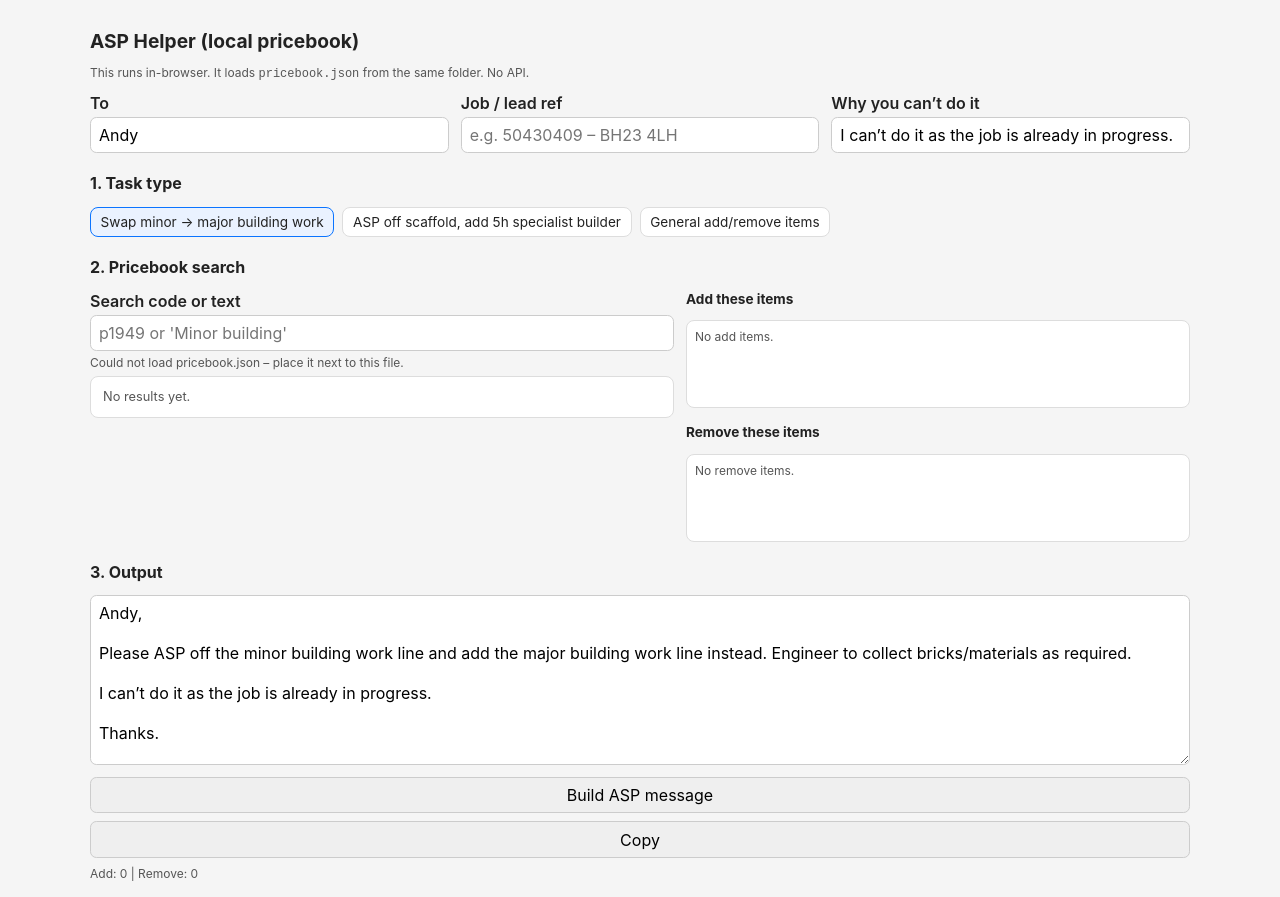
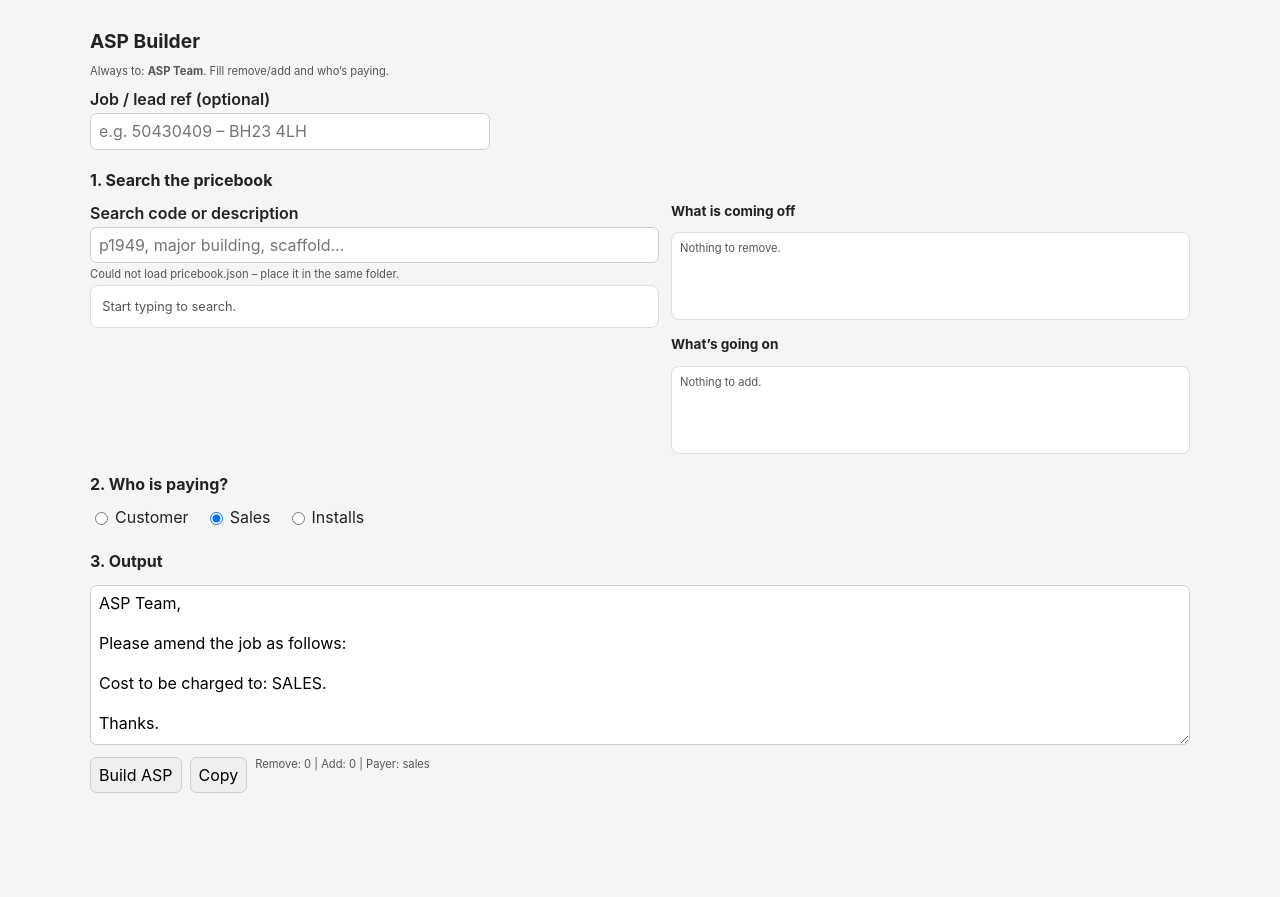
Before and after one commit to martinbibb-cmd/Asp, a plain HTML site: page index.html in a window 1280 px wide. After the commit the page ends 809 px from the top, so only its background shows below. Drawn offline with Linux system fonts and the light colour scheme; no server answers.

Commit message:
Revamp ASP builder interface

```diff
--- a/index.html
+++ b/index.html
@@ -2,7 +2,7 @@
 <html lang="en">
 <head>
   <meta charset="UTF-8" />
-  <title>ASP Helper + Pricebook (Local)</title>
+  <title>ASP Builder (remove / add / payer)</title>
   <meta name="viewport" content="width=device-width,initial-scale=1" />
   <style>
     :root {
@@ -16,33 +16,20 @@
       max-width: 1100px;
       margin-inline: auto;
     }
-    h1 { font-size: 1.2rem; margin-bottom: .3rem; }
+    h1 { font-size: 1.2rem; margin-bottom: .4rem; }
     h2 { font-size: 1rem; margin-top: 1.25rem; }
     label { font-weight: 600; display:block; margin-bottom:.25rem; }
-    input, textarea, button, select {
+    input, button, textarea {
       font: inherit;
       padding: .45rem .5rem;
       border: 1px solid #ccc;
       border-radius: .4rem;
-      width: 100%;
       box-sizing: border-box;
     }
-    textarea { min-height: 170px; resize: vertical; }
+    input, textarea { width: 100%; }
+    textarea { min-height: 160px; resize: vertical; }
     .row { display:flex; gap:.75rem; flex-wrap:wrap; }
-    .col { flex:1 1 240px; }
-    .tile-row { display:flex; gap:.5rem; flex-wrap:wrap; }
-    .tile {
-      background:#fff;
-      border:1px solid #ddd;
-      border-radius:.5rem;
-      padding:.4rem .6rem;
-      cursor:pointer;
-      font-size:.85rem;
-    }
-    .tile.active {
-      border-color:#0b74ff;
-      background:#eaf2ff;
-    }
+    .col { flex:1 1 280px; }
     .box {
       background:#fff;
       border:1px solid #ddd;
@@ -50,179 +37,166 @@
       padding:.5rem;
     }
     .search-results div {
-      padding:.3rem .25rem;
-      border-bottom:1px solid #eee;
       display:flex;
       justify-content:space-between;
       gap:.5rem;
       align-items:center;
+      border-bottom:1px solid #eee;
+      padding:.3rem .2rem;
       font-size:.8rem;
     }
     .search-results div:last-child { border-bottom:none; }
-    .btn-sm {
-      width:auto;
-      padding:.25rem .45rem;
-      font-size:.7rem;
-    }
-    .pill-list {
-      display:flex;
-      flex-wrap:wrap;
-      gap:.4rem;
-    }
+    .btn-sm { width:auto; padding:.25rem .45rem; font-size:.7rem; }
+    .pill-list { display:flex; flex-wrap:wrap; gap:.4rem; }
     .pill {
       background:#eef4ff;
       border-radius:999px;
       padding:.25rem .6rem;
       display:flex;
-      gap:.3rem;
+      gap:.35rem;
       align-items:center;
       font-size:.75rem;
     }
-    .pill button {
-      border:none;
-      background:none;
-      font-weight:700;
-      cursor:pointer;
-      padding:0;
-    }
-    .info { font-size:.75rem; color:#555; }
-    @media (max-width: 700px) {
-      .row { flex-direction:column; }
-    }
+    .pill button { border:none; background:none; font-weight:700; cursor:pointer; padding:0; }
+    .info { font-size:.7rem; color:#555; }
+    .payer-wrap { display:flex; gap:1rem; flex-wrap:wrap; margin-top:.4rem; }
+    .payer-wrap label { font-weight:400; display:flex; align-items:center; gap:.25rem; }
+    @media (max-width: 700px) { .row { flex-direction:column; } }
   </style>
 </head>
 <body>
-  <h1>ASP Helper (local pricebook)</h1>
-  <p class="info">
-    This runs in-browser. It loads <code>pricebook.json</code> from the same folder. No API.
-  </p>
+  <h1>ASP Builder</h1>
+  <p class="info">Always to: <strong>ASP Team</strong>. Fill remove/add and who’s paying.</p>
 
-  <!-- top meta -->
+  <div style="max-width:400px; margin-bottom:1rem;">
+    <label for="jobref">Job / lead ref (optional)</label>
+    <input id="jobref" placeholder="e.g. 50430409 – BH23 4LH" />
+  </div>
+
+  <h2>1. Search the pricebook</h2>
   <div class="row">
-    <div class="col">
-      <label for="to">To</label>
-      <input id="to" value="Andy" />
+    <div class="col" style="flex:1 1 330px;">
+      <label for="search">Search code or description</label>
+      <input id="search" placeholder="p1949, major building, scaffold..." />
+      <div id="searchStatus" class="info" style="margin-top:.25rem;"></div>
+      <div id="results" class="box search-results" style="margin-top:.25rem; max-height:250px; overflow:auto;">
+        <div class="info">Start typing to search.</div>
+      </div>
     </div>
     <div class="col">
-      <label for="jobref">Job / lead ref</label>
-      <input id="jobref" placeholder="e.g. 50430409 – BH23 4LH" />
-    </div>
-    <div class="col">
-      <label for="reason">Why you can’t do it</label>
-      <input id="reason" value="I can’t do it as the job is already in progress." />
+      <h3 style="font-size:.85rem;margin-top:0;">What is coming off</h3>
+      <div id="removeList" class="pill-list box" style="min-height:70px;"></div>
+      <h3 style="font-size:.85rem;margin-top:1rem;">What’s going on</h3>
+      <div id="addList" class="pill-list box" style="min-height:70px;"></div>
     </div>
   </div>
 
-  <!-- task presets -->
-  <h2>1. Task type</h2>
-  <div class="tile-row" id="taskTiles"></div>
-
-  <!-- pricebook search -->
-  <h2>2. Pricebook search</h2>
-  <div class="row">
-    <div class="col" style="flex:1 1 320px;">
-      <label for="search">Search code or text</label>
-      <input id="search" placeholder="p1949 or 'Minor building'" />
-      <div id="searchStatus" class="info" style="margin-top:.25rem;"></div>
-      <div id="results" class="box search-results" style="margin-top:.35rem; max-height:260px; overflow:auto;">
-        <div class="info">No results yet.</div>
-      </div>
-    </div>
-    <div class="col">
-      <h3 style="font-size:.85rem;margin-top:0;">Add these items</h3>
-      <div id="addList" class="pill-list box" style="min-height:70px;"></div>
-      <h3 style="font-size:.85rem;margin-top:1rem;">Remove these items</h3>
-      <div id="removeList" class="pill-list box" style="min-height:70px;"></div>
-    </div>
+  <h2>2. Who is paying?</h2>
+  <div class="payer-wrap" id="payerWrap">
+    <label><input type="radio" name="payer" value="customer" /> Customer</label>
+    <label><input type="radio" name="payer" value="sales" checked /> Sales</label>
+    <label><input type="radio" name="payer" value="installs" /> Installs</label>
   </div>
 
-  <!-- output -->
   <h2>3. Output</h2>
   <textarea id="output" readonly></textarea>
   <div style="margin-top:.5rem; display:flex; gap:.5rem; flex-wrap:wrap;">
-    <button id="buildBtn">Build ASP message</button>
+    <button id="buildBtn">Build ASP</button>
     <button id="copyBtn">Copy</button>
-    <span id="buildInfo" class="info"></span>
+    <span id="info" class="info"></span>
   </div>
 
   <script>
-    // ---------- CONFIG ----------
-    // These are the standard ASP phrasings you keep using.
-    const TASK_PRESETS = [
-      {
-        id: "swap-minor-major",
-        label: "Swap minor → major building work",
-        body: "Please ASP off the minor building work line and add the major building work line instead. Engineer to collect bricks/materials as required."
-      },
-      {
-        id: "remove-scaffold-add-5hr",
-        label: "ASP off scaffold, add 5h specialist builder",
-        body: "Please ASP off the scaffolding and add the 5 hour specialist builder pack to cover access/making good."
-      },
-      {
-        id: "general",
-        label: "General add/remove items",
-        body: "Please adjust the job as per the items below and cast to sales."
-      }
-    ];
+    let PRICEBOOK = [];
+    let removeItems = [];
+    let addItems = [];
 
-    // ---------- STATE ----------
-    let PRICEBOOK = [];                 // loaded from pricebook.json
-    let currentTaskId = TASK_PRESETS[0].id;
-    let addItems = [];   // {code, description, price}
-    let removeItems = []; // same
-
-    // ---------- DOM ----------
-    const taskTilesEl = document.getElementById("taskTiles");
     const searchInput = document.getElementById("search");
     const resultsEl = document.getElementById("results");
     const searchStatusEl = document.getElementById("searchStatus");
+    const removeListEl = document.getElementById("removeList");
     const addListEl = document.getElementById("addList");
-    const removeListEl = document.getElementById("removeList");
     const outputEl = document.getElementById("output");
-    const buildInfoEl = document.getElementById("buildInfo");
+    const infoEl = document.getElementById("info");
 
-    // ---------- RENDER TASK TILES ----------
-    function renderTaskTiles() {
-      taskTilesEl.innerHTML = "";
-      TASK_PRESETS.forEach(t => {
-        const div = document.createElement("div");
-        div.className = "tile" + (t.id === currentTaskId ? " active" : "");
-        div.textContent = t.label;
-        div.onclick = () => {
-          currentTaskId = t.id;
-          renderTaskTiles();
-          buildMessage();
-        };
-        taskTilesEl.appendChild(div);
-      });
+    searchStatusEl.textContent = "Loading pricebook...";
+
+    function formatPrice(value) {
+      if (value === null || value === undefined || value === "") return "";
+      const num = Number(value);
+      if (Number.isNaN(num)) return "";
+      return `£${Number.isInteger(num) ? num.toString() : num.toFixed(2)}`;
     }
 
-    // ---------- LOAD PRICEBOOK ----------
     async function loadPricebook() {
       try {
         const res = await fetch("pricebook.json");
         if (!res.ok) throw new Error("HTTP " + res.status);
         const data = await res.json();
         PRICEBOOK = Array.isArray(data) ? data : [];
-        searchStatusEl.textContent = `Loaded ${PRICEBOOK.length} items from pricebook.json`;
+        searchStatusEl.textContent = `Loaded ${PRICEBOOK.length} pricebook items.`;
       } catch (err) {
         PRICEBOOK = [];
-        searchStatusEl.textContent = "Could not load pricebook.json – place it next to this file.";
+        searchStatusEl.textContent = "Could not load pricebook.json – place it in the same folder.";
       }
     }
 
-    // ---------- SEARCH ----------
+    function renderLists() {
+      if (!removeItems.length) {
+        removeListEl.innerHTML = `<span class="info">Nothing to remove.</span>`;
+      } else {
+        removeListEl.innerHTML = "";
+        removeItems.forEach((it, idx) => {
+          const pill = document.createElement("span");
+          pill.className = "pill";
+          const price = formatPrice(it.price);
+          const text = `${it.description || ""}${price ? " " + price : ""}`.trim();
+          pill.innerHTML = `<strong>${it.code || "?"}</strong>${text ? " " + text : ""}`;
+          const btn = document.createElement("button");
+          btn.textContent = "×";
+          btn.onclick = () => {
+            removeItems.splice(idx,1);
+            renderLists();
+            buildASP();
+          };
+          pill.appendChild(btn);
+          removeListEl.appendChild(pill);
+        });
+      }
+
+      if (!addItems.length) {
+        addListEl.innerHTML = `<span class="info">Nothing to add.</span>`;
+      } else {
+        addListEl.innerHTML = "";
+        addItems.forEach((it, idx) => {
+          const pill = document.createElement("span");
+          pill.className = "pill";
+          const price = formatPrice(it.price);
+          const text = `${it.description || ""}${price ? " " + price : ""}`.trim();
+          pill.innerHTML = `<strong>${it.code || "?"}</strong>${text ? " " + text : ""}`;
+          const btn = document.createElement("button");
+          btn.textContent = "×";
+          btn.onclick = () => {
+            addItems.splice(idx,1);
+            renderLists();
+            buildASP();
+          };
+          pill.appendChild(btn);
+          addListEl.appendChild(pill);
+        });
+      }
+    }
+
     function doSearch(term) {
       term = term.trim().toLowerCase();
       if (!term) {
-        resultsEl.innerHTML = `<div class="info">Type a code or description.</div>`;
+        resultsEl.innerHTML = `<div class="info">Start typing to search.</div>`;
         return;
       }
       const filtered = PRICEBOOK.filter(item => {
         return (item.code && item.code.toLowerCase().includes(term)) ||
                (item.description && item.description.toLowerCase().includes(term));
-      }).slice(0, 50); // cap
+      }).slice(0, 50);
       if (!filtered.length) {
         resultsEl.innerHTML = `<div class="info">No matches.</div>`;
         return;
@@ -232,129 +206,93 @@
         const row = document.createElement("div");
         const left = document.createElement("div");
         left.style.flex = "1";
-        left.innerHTML = `<strong>${item.code || "?"}</strong> – ${item.description || ""} ${item.price ? " (£" + item.price + ")" : ""}`;
+        const price = formatPrice(item.price);
+        const description = item.description ? ` – ${item.description}` : "";
+        const code = item.code || "?";
+        left.innerHTML = `<strong>${code}</strong>${description}${price ? " ("+price+")" : ""}`;
         const right = document.createElement("div");
+        const btnRemove = document.createElement("button");
+        btnRemove.textContent = "Off";
+        btnRemove.className = "btn-sm";
+        btnRemove.onclick = () => {
+          removeItems.push(item);
+          renderLists();
+          buildASP();
+        };
         const btnAdd = document.createElement("button");
-        btnAdd.textContent = "+ Add";
+        btnAdd.textContent = "On";
         btnAdd.className = "btn-sm";
         btnAdd.onclick = () => {
           addItems.push(item);
           renderLists();
-          buildMessage();
+          buildASP();
         };
-        const btnRemove = document.createElement("button");
-        btnRemove.textContent = "− Remove";
-        btnRemove.className = "btn-sm";
-        btnRemove.onclick = () => {
-          removeItems.push(item);
-          renderLists();
-          buildMessage();
-        };
+        right.appendChild(btnRemove);
         right.appendChild(btnAdd);
-        right.appendChild(btnRemove);
         row.appendChild(left);
         row.appendChild(right);
         resultsEl.appendChild(row);
       });
     }
 
-    // ---------- RENDER LISTS ----------
-    function renderLists() {
-      // add
-      if (!addItems.length) {
-        addListEl.innerHTML = `<span class="info">No add items.</span>`;
-      } else {
-        addListEl.innerHTML = "";
-        addItems.forEach((it, idx) => {
-          const pill = document.createElement("span");
-          pill.className = "pill";
-          pill.innerHTML = `<strong>${it.code}</strong> ${it.description} ${it.price ? "£"+it.price : ""}`;
-          const btn = document.createElement("button");
-          btn.textContent = "×";
-          btn.onclick = () => {
-            addItems.splice(idx,1);
-            renderLists();
-            buildMessage();
-          };
-          pill.appendChild(btn);
-          addListEl.appendChild(pill);
-        });
-      }
-      // remove
-      if (!removeItems.length) {
-        removeListEl.innerHTML = `<span class="info">No remove items.</span>`;
-      } else {
-        removeListEl.innerHTML = "";
-        removeItems.forEach((it, idx) => {
-          const pill = document.createElement("span");
-          pill.className = "pill";
-          pill.innerHTML = `<strong>${it.code}</strong> ${it.description} ${it.price ? "£"+it.price : ""}`;
-          const btn = document.createElement("button");
-          btn.textContent = "×";
-          btn.onclick = () => {
-            removeItems.splice(idx,1);
-            renderLists();
-            buildMessage();
-          };
-          pill.appendChild(btn);
-          removeListEl.appendChild(pill);
-        });
-      }
+    function getPayer() {
+      const checked = document.querySelector('input[name="payer"]:checked');
+      return checked ? checked.value : "sales";
     }
 
-    // ---------- BUILD MESSAGE ----------
-    function buildMessage() {
-      const to = document.getElementById("to").value.trim() || "Andy";
+    function buildASP() {
       const jobref = document.getElementById("jobref").value.trim();
-      const reason = document.getElementById("reason").value.trim();
-      const task = TASK_PRESETS.find(t => t.id === currentTaskId) || TASK_PRESETS[0];
-
-      const addLines = addItems.map(it => {
-        const pricePart = it.price ? ` (£${it.price})` : "";
-        return `• ADD ${it.code} – ${it.description}${pricePart} (cast to sales)`;
+      const payer = getPayer();
+      const remover = removeItems.map(it => {
+        const price = formatPrice(it.price);
+        const code = it.code || "?";
+        const description = it.description ? ` – ${it.description}` : "";
+        return `• ${code}${description}${price ? " ("+price+")" : ""}`;
       }).join("\n");
-      const removeLines = removeItems.map(it => {
-        const pricePart = it.price ? ` (£${it.price})` : "";
-        return `• REMOVE ${it.code} – ${it.description}${pricePart}`;
+      const adder = addItems.map(it => {
+        const price = formatPrice(it.price);
+        const code = it.code || "?";
+        const description = it.description ? ` – ${it.description}` : "";
+        return `• ${code}${description}${price ? " ("+price+")" : ""} (cast to ${payer})`;
       }).join("\n");
 
-      const blocks = [];
-      if (addLines) blocks.push("Add:\n" + addLines);
-      if (removeLines) blocks.push("Remove:\n" + removeLines);
+      const lines = [];
+      lines.push("ASP Team,");
+      lines.push("");
+      if (jobref) lines.push(`Job/ref: ${jobref}`);
+      lines.push("Please amend the job as follows:");
+      lines.push("");
+      if (remover) {
+        lines.push("Remove:");
+        lines.push(remover);
+        lines.push("");
+      }
+      if (adder) {
+        lines.push("Add:");
+        lines.push(adder);
+        lines.push("");
+      }
+      lines.push(`Cost to be charged to: ${payer.toUpperCase()}.`);
+      lines.push("");
+      lines.push("Thanks.");
 
-      const jobLine = jobref ? `Job/ref: ${jobref}\n` : "";
-
-      const msg =
-`${to},
-
-${task.body}
-
-${blocks.length ? blocks.join("\n\n") + "\n\n" : ""}${jobLine}${reason}
-
-Thanks.`;
-
-      outputEl.value = msg;
-      buildInfoEl.textContent = `Add: ${addItems.length} | Remove: ${removeItems.length}`;
+      outputEl.value = lines.join("\n");
+      infoEl.textContent = `Remove: ${removeItems.length} | Add: ${addItems.length} | Payer: ${payer}`;
     }
 
-    // ---------- EVENTS ----------
-    document.getElementById("buildBtn").onclick = buildMessage;
+    document.getElementById("buildBtn").onclick = buildASP;
     document.getElementById("copyBtn").onclick = async () => {
       try {
         await navigator.clipboard.writeText(outputEl.value);
-        alert("Copied to clipboard.");
-      } catch (e) {
-        alert("Could not copy, select text manually.");
+        alert("Copied.");
+      } catch {
+        alert("Could not copy automatically.");
       }
     };
-    searchInput.addEventListener("input", () => {
-      doSearch(searchInput.value);
-    });
+    searchInput.addEventListener("input", () => doSearch(searchInput.value));
 
-    // ---------- INIT ----------
-    renderTaskTiles();
     renderLists();
-    buildMessage();
+    buildASP();
     loadPricebook();
   </script>
 </body>
```
